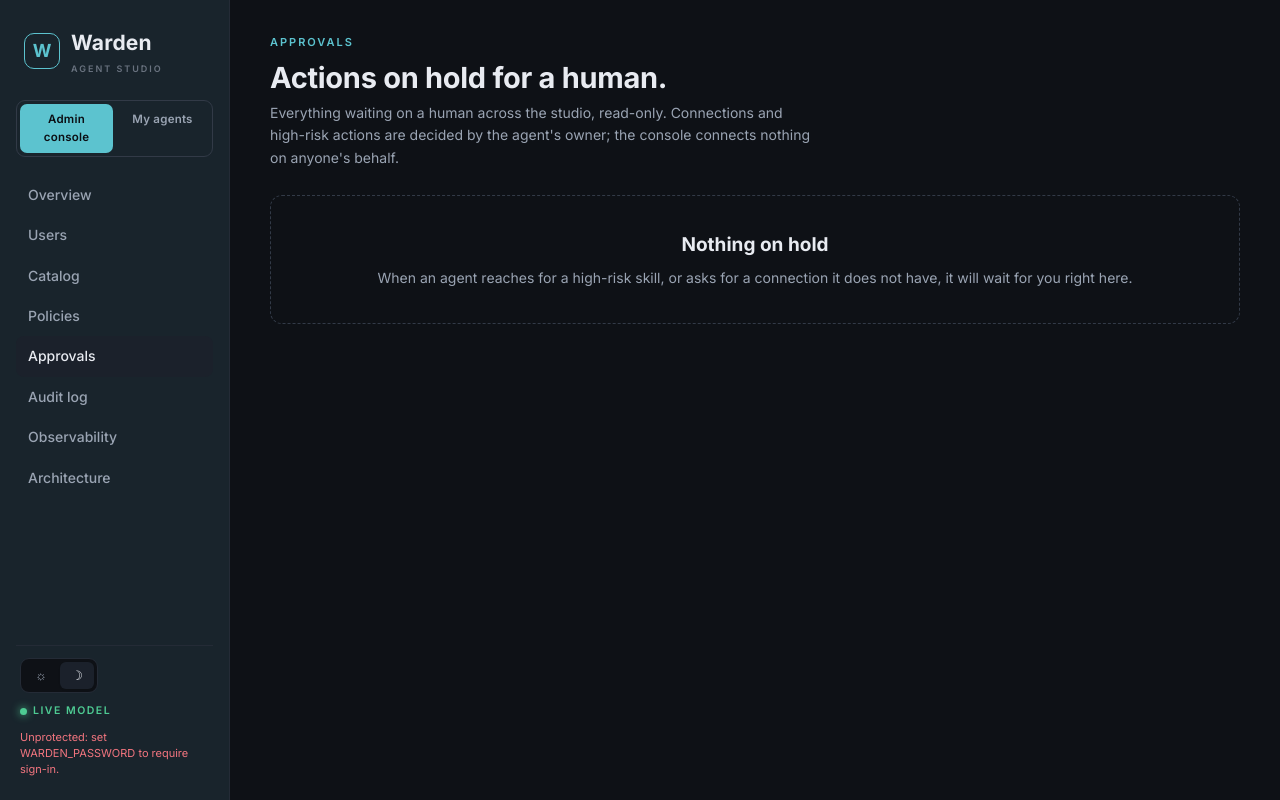
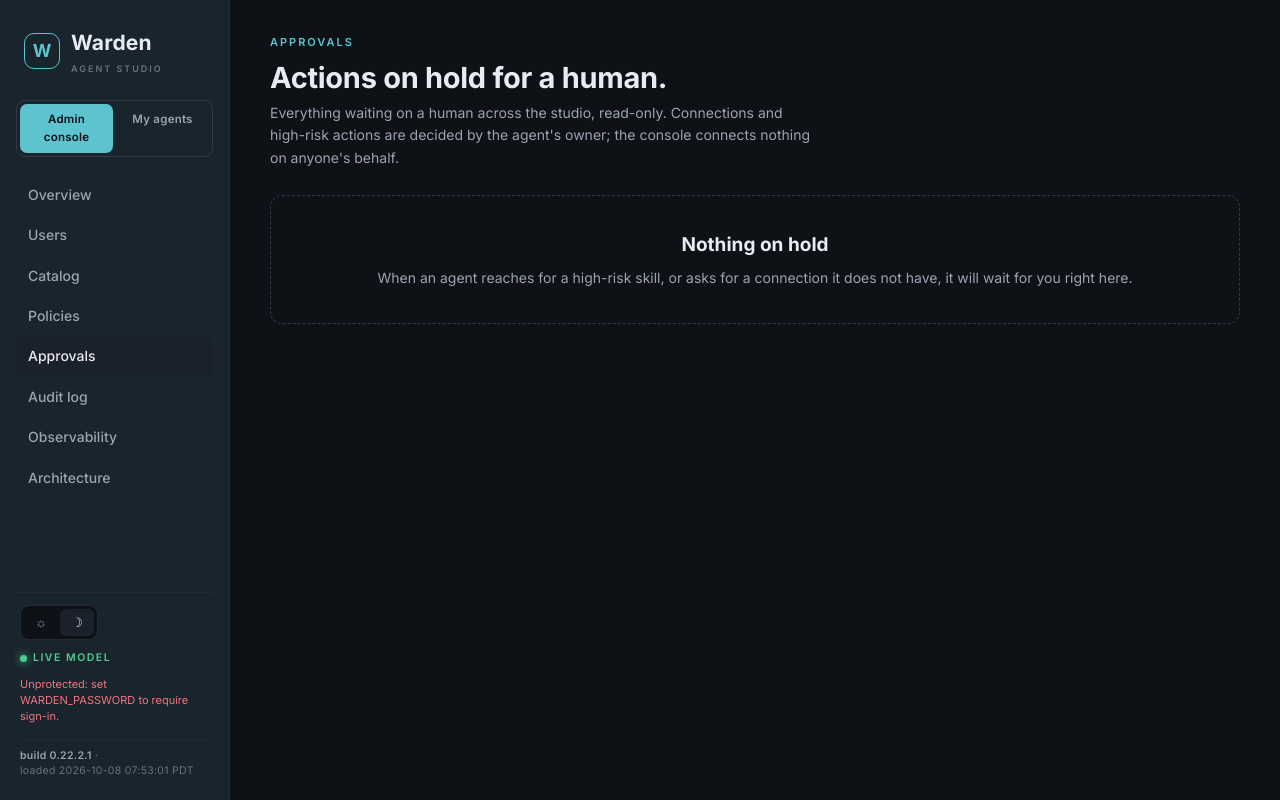
Before and after one commit to francis4531/warden, a Flask app: page /approvals in a window 1280 px wide. Run offline with Flask 3, Linux system fonts and the light colour scheme; data that the repository does not hold is empty.

Commit message:
Warden deploy 2026-10-08 07:53 (from warden_v0_22_2_20261008-1451.tar.gz)

```diff
--- a/app.py
+++ b/app.py
@@ -19,7 +19,7 @@
 import evals
 import oauth
 
-WARDEN_VERSION = "0.22.1"
+WARDEN_VERSION = "0.22.2"
 
 def _build_info():
     """Increment a build number on each new deploy. Identity comes from RENDER_GIT_COMMIT
@@ -64,7 +64,7 @@
 except Exception:
     _PT = datetime.timezone(datetime.timedelta(hours=-7), "PDT")
 # captured once at process start; on Render each deploy restarts the process
-DEPLOYED_AT = datetime.datetime.now(_PT).strftime("%Y-%m-%d %H:%M %Z")
+DEPLOYED_AT = datetime.datetime.now(_PT).strftime("%Y-%m-%d %H:%M:%S %Z")   # when this process started
 
 import vault
 app = Flask(__name__)
--- a/templates/base.html
+++ b/templates/base.html
@@ -69,6 +69,8 @@
 .mode.sandbox .dot{background:var(--med)}
 .mode.live{color:var(--low)}.mode.sandbox{color:var(--med)}
 .rail .note{font-size:11px;color:var(--dim);line-height:1.45}
+.rail .note.build{font-family:var(--mono);font-size:10.5px;letter-spacing:.3px;border-top:1px solid var(--line);padding-top:8px;margin-top:4px}
+.rail .note.build b{color:var(--mut);font-weight:600}
 
 /* main */
 .main{flex:1;min-width:0;padding:34px 40px 60px;max-width:1080px}
@@ -264,6 +266,7 @@
       {% if not auth_on %}<div class="note" style="color:var(--high)">Unprotected: set WARDEN_PASSWORD to require sign-in.</div>{% endif %}
       {% if auth_on %}<a href="{{ url_for('logout') }}" class="note" style="text-decoration:none;color:var(--mut)">&#8631; Sign out{% if user_email and user_email != 'operator' %} &middot; {{ user_email }}{% endif %}</a>{% endif %}
       {% if daily_cap %}<div class="note" style="color:var(--mut)">Shared studio &middot; ${{ '%.2f'|format(daily_cap) }}/day spend cap</div>{% endif %}
+      {% if admin_view %}<div class="note build" title="Build number, commit, and when this server process started"><b>build {{ version }}</b> &middot; {{ commit }}<br>loaded {{ deployed_at }}</div>{% endif %}
     </div>
   </aside>
   <main class="main">
```
